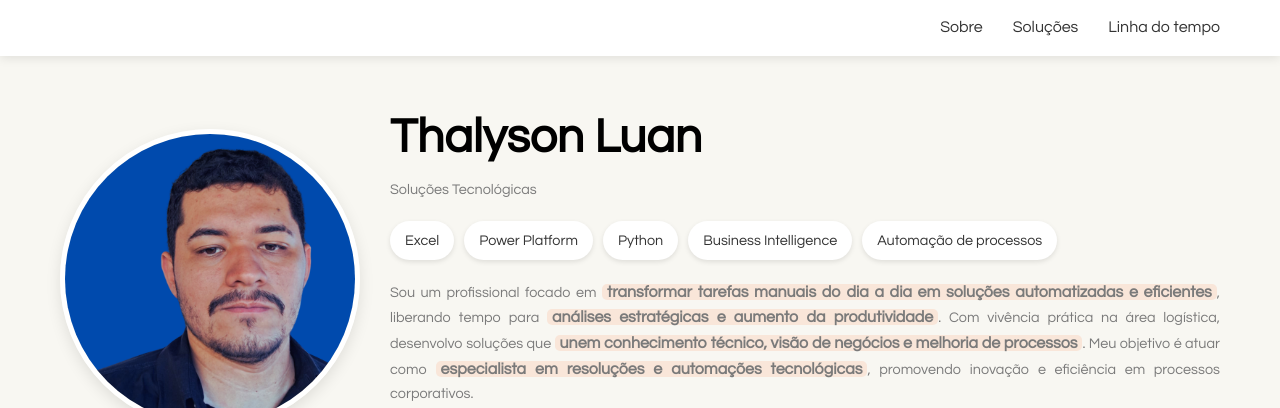
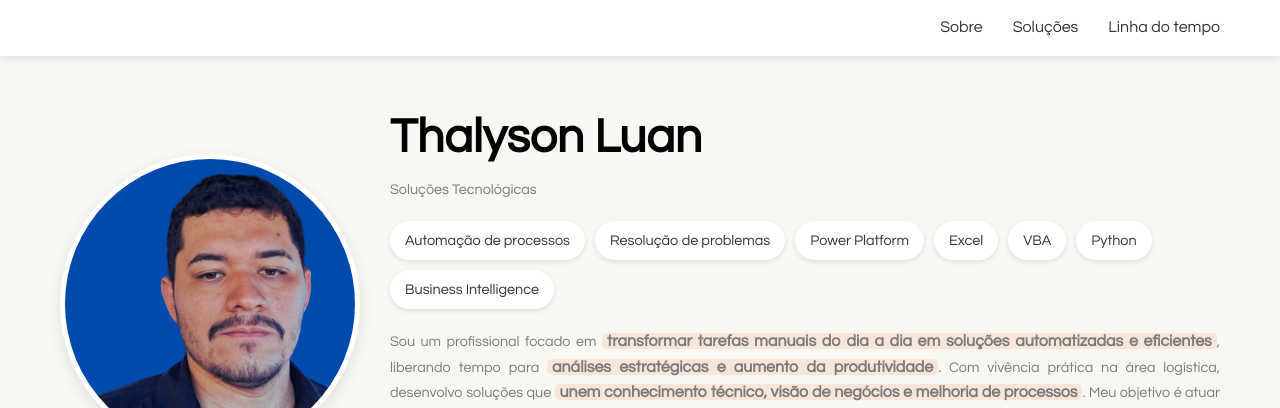
Before and after one commit to FNNTHALYS/fnnthalys.github.io, a plain HTML site: page index.html in a window 1280 px wide. Shown: the top 408 px of the page. Drawn offline with nearby package versions, Linux system fonts and the light colour scheme.

Commit message:
Update index.html

```diff
--- a/index.html
+++ b/index.html
@@ -39,11 +39,13 @@
                     <p>Soluções Tecnológicas</p>
 
                     <div class="tech-stack">
+                        <span class="tech-badge">Automação de processos</span>
+                        <span class="tech-badge">Resolução de problemas</span>
+                        <span class="tech-badge">Power Platform</span>
                         <span class="tech-badge">Excel</span>
-                        <span class="tech-badge">Power Platform</span>
+                        <span class="tech-badge">VBA</span>
                         <span class="tech-badge">Python</span>
                         <span class="tech-badge">Business Intelligence</span>
-                        <span class="tech-badge">Automação de processos</span>
                     </div>
 
                     <p>Sou um profissional focado em transformar tarefas manuais do dia a dia em soluções automatizadas e eficientes, liberando tempo para análises estratégicas e aumento da produtividade. Com vivência prática na área logística, desenvolvo soluções que unem conhecimento técnico, visão de negócios e melhoria de processos. Meu objetivo é atuar como especialista em resoluções e automações tecnológicas, promovendo inovação e eficiência em processos corporativos.</p>
```
